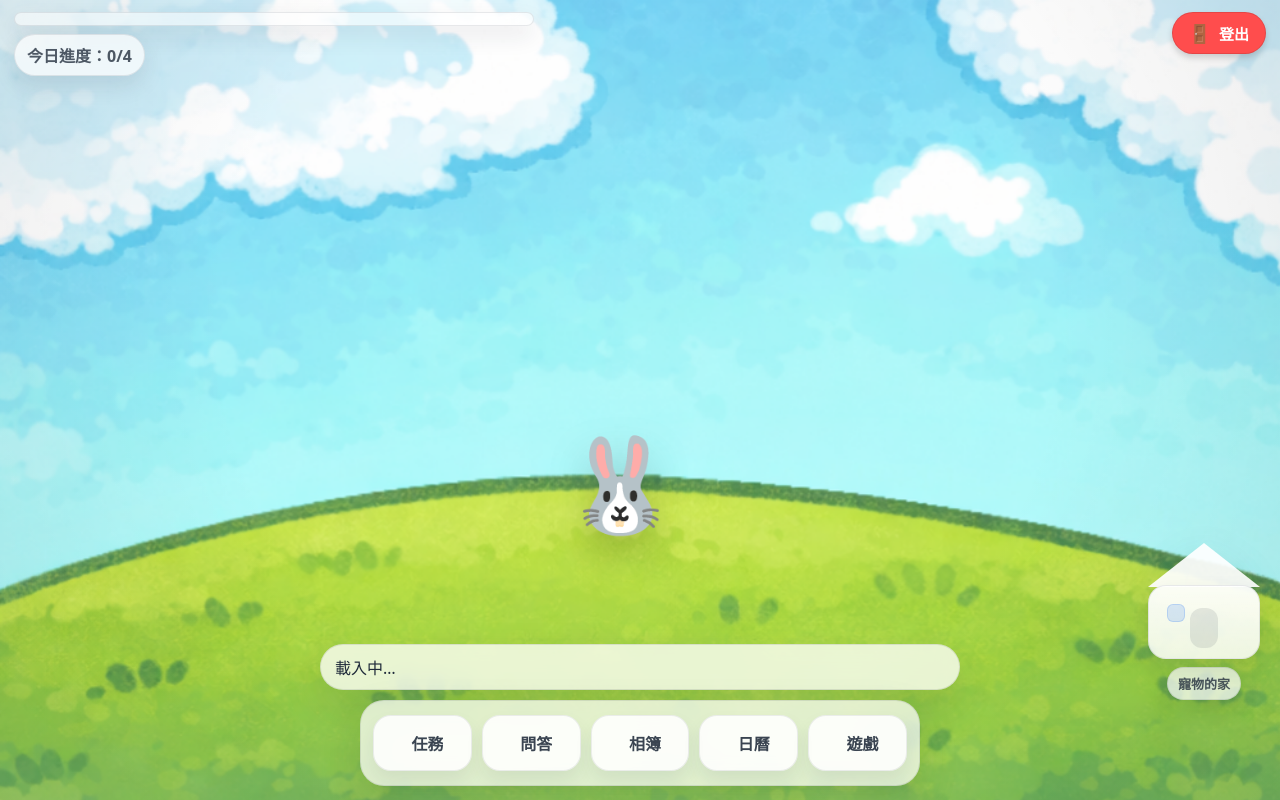
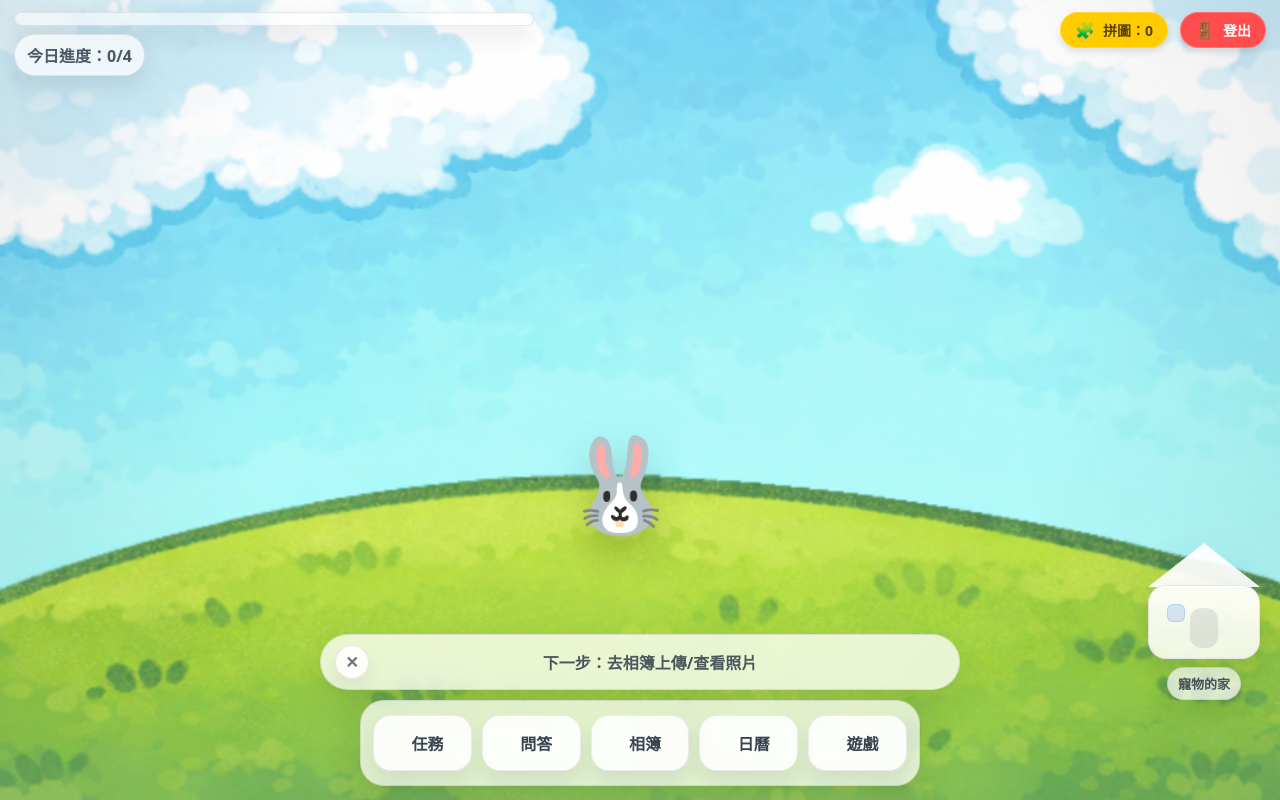
Before and after one commit to Srainasya/pet, a Flask app: page /patient/farm in a window 1280 px wide. Run offline with Flask 3, Linux system fonts and the light colour scheme; the visitor is signed in with stand-in values (Sample User, id 1).

Commit message:
和學姊的版本整合 feat: 整合新版 UI，優化農場主頁導覽與登出按鈕樣式

```diff
--- a/app/auth.py
+++ b/app/auth.py
@@ -27,8 +27,7 @@
 def login():
     # 直接走 Google
     redirect_uri = current_app.config.get("OAUTH_REDIRECT_URL") or url_for("auth.google_callback", _external=True)
-    # 🌟 新增 prompt="select_account"，強制要求選擇帳號，不要自動登入
-    return google.authorize_redirect(redirect_uri, prompt="select_account")
+    return google.authorize_redirect(redirect_uri)
 
 @bp.get("/google/callback")
 def google_callback():
@@ -60,10 +59,13 @@
     if not user.onboarding_done:
         return redirect(url_for("onboarding.start"))
 
-    # ✅ 不分角色，一律進入農場主頁
-    return redirect(url_for("patient.farm"))
+    # ✅ onboarding 完成後：不分角色，一律進農場
+    return redirect(url_for("patient.farm"))  # 這裡改成你的「農場頁」endpoint
 
 @bp.get("/logout")
 def logout():
     logout_user()
-    return redirect("/")
+    session.clear()
+    response = redirect("/auth/login")
+    response.delete_cookie("session")
+    return response
--- a/app/static/farm.css
+++ b/app/static/farm.css
@@ -504,33 +504,49 @@
   color: #777;
 }
 
-/* ================= 登出按鈕 ================= */
+/* ================= HUD 右側容器 ================= */
+.hud-right {
+  display: flex;
+  align-items: center;
+  gap: 12px; /* 🌟 控制兩個膠囊之間的間距 */
+}
+
+/* ================= 統一的膠囊風格 (nav-item) ================= */
 .hud .nav-item {
   display: flex;
   align-items: center;
   gap: 8px;
-  padding: 8px 16px;
+  padding: 6px 14px; /* 稍微縮小高度讓它精緻一點 */
   border-radius: 999px;
-  background-color: #ff4d4d; /* 紅色背景 */
+  font-weight: bold;
+  font-size: 14px;
+  box-shadow: 0 4px 6px rgba(0,0,0,0.1);
+  transition: all 0.2s ease;
+  border: 1px solid rgba(255,255,255,0.2);
+  white-space: nowrap; /* 避免文字斷行 */
+}
+
+/* 拼圖膠囊：設定為黃/橘色系 */
+.hud .puzzle-chip {
+  background-color: #ffcc00; /* 溫暖的黃色 */
+  color: #5c4000; /* 深褐色文字閱讀較舒適 */
+  cursor: default; /* 拼圖不是按鈕，所以游標設為一般 */
+}
+
+/* 登出按鈕：維持紅色系 */
+.hud .logout-btn {
+  background-color: #ff4d4d;
   color: white;
   text-decoration: none;
-  font-weight: bold;
-  box-shadow: 0 4px 6px rgba(0,0,0,0.15);
-  transition: all 0.2s ease;
-  border: 1px solid rgba(0,0,0,0.1);
 }
 
-.hud .nav-item:hover {
+.hud .logout-btn:hover {
   background-color: #cc0000;
   transform: translateY(-2px);
-  box-shadow: 0 6px 8px rgba(0,0,0,0.2);
+  box-shadow: 0 6px 10px rgba(255, 77, 77, 0.3);
 }
 
-/* 確保圖示和文字水平對齊 */
+/* 圖示微調 */
 .hud .nav-item .icon {
-  font-size: 18px;
+  font-size: 16px;
 }
-
-.hud .nav-item span {
-  font-size: 15px;
-}
--- a/app/templates/patient_farm.html
+++ b/app/templates/patient_farm.html
@@ -1,5 +1,6 @@
 {% extends "base.html" %}
 {% block title %}Farm Home{% endblock %}
+{% block back_btn %}{% endblock %}
 
 {% block head %}
 <link rel="stylesheet" href="/static/farm.css">
@@ -17,10 +18,19 @@
       <div class="hud-text" id="hudText">今日進度：0/4</div>
     </div>
 
-    <a href="{{ url_for('auth.logout') }}" class="nav-item">
-      <div class="icon">🚪</div>
+    <div class="hud-right">
+      <!-- 拼圖計數器：套用與登出按鈕類似的結構，但顏色改為橘黃色區分 -->
+      <div class="nav-item puzzle-chip">
+        <span class="icon">🧩</span>
+        <span>拼圖：<span id="petPieces">0</span></span>
+      </div>
+
+      <!-- 登出按鈕 -->
+      <a href="/auth/logout" class="nav-item logout-btn">
+        <span class="icon">🚪</span>
         <span>登出</span>
       </a>
+    </div>
   </div>
 
   {% if group %}
@@ -79,7 +89,7 @@
         <span class="txt">日曆</span>
       </a>
 
-    <a class="dock-item" href="{{ url_for('patient.game_menu') }}">
+      <a class="dock-item" href="/patient/games">
         <span class="ico"></span>
         <span class="txt">遊戲</span>
       </a>
```
Also changed, not shown: 1 other file. Lines whose indentation alone changed are shown as unchanged.
